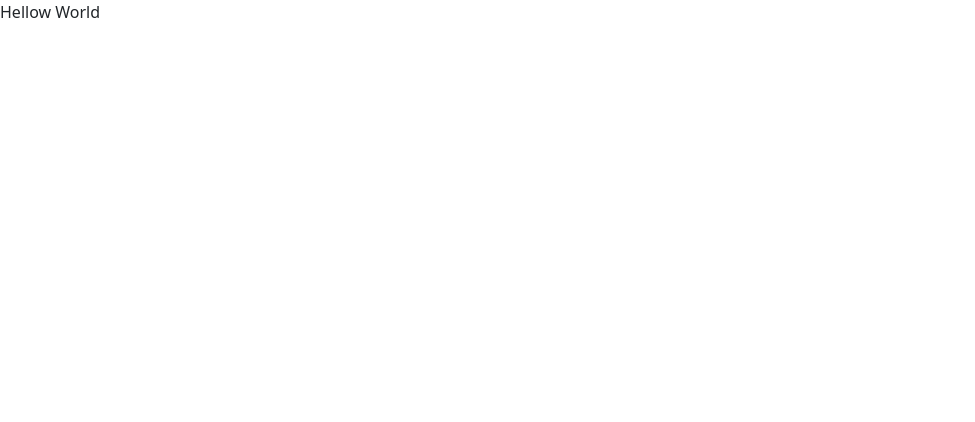
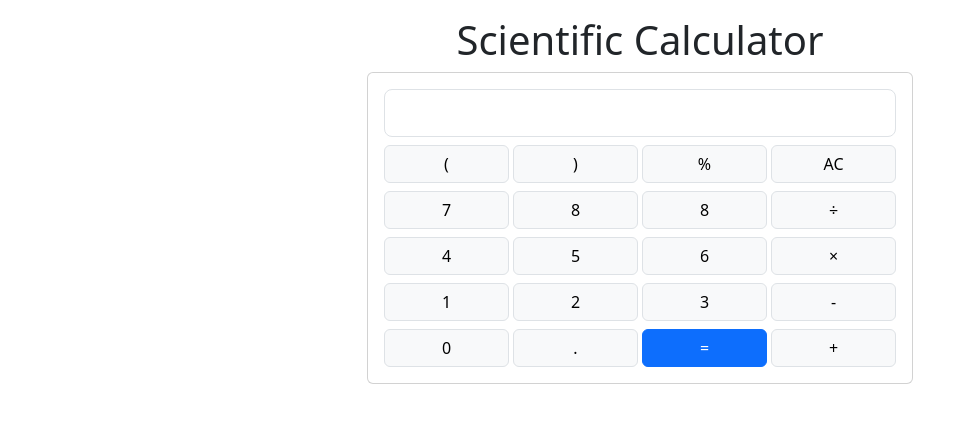
Before and after one commit to RahafJakmera/scientific-calculator, a plain HTML site: page src/index.html in a window 1280 px wide. Shown: the whole page, without its empty margins (0-975 px from the left). Drawn offline with nearby package versions, Linux system fonts and the light colour scheme.

Commit message:
basic buttons and input box

```diff
--- a/src/index.html
+++ b/src/index.html
@@ -7,7 +7,108 @@
     <link href="https://cdn.jsdelivr.net/npm/bootstrap@5.3.3/dist/css/bootstrap.min.css" rel="stylesheet" integrity="sha384-QWTKZyjpPEjISv5WaRU9OFeRpok6YctnYmDr5pNlyT2bRjXh0JMhjY6hW+ALEwIH" crossorigin="anonymous">
 </head>
 <body>
-    <div>Hellow World</div>
+    <div class="container">
+        <h1 class="text-center mt-3">Scientific Calculator</h1>
+        <div class="row">
+            <div class=" col-12 col-md-6 offset-md-3">
+                <div class="card">
+                    <div class="card-body">
+                        <input id="calc-display" readonly class="form-control form-control-lg" type="text"  aria-label=".form-control-lg example">
+                        <div class="row gx-1">
+
+                            <div class="col-3">
+                                <button type="button" class="btn btn-light w-100 mt-2 border">(</button>
+                            </div>
+
+                            <div class="col-3">
+                                <button type="button" class="btn btn-light w-100 mt-2 border">)</button>
+                            </div>
+
+                            <div class="col-3">
+                                <button type="button" class="btn btn-light w-100 mt-2 border">%</button>
+                            </div>
+
+                            <div class="col-3">
+                                <button type="button" class="btn btn-light w-100 mt-2 border">AC</button>
+                            </div>
+
+
+                            <div class="col-3">
+                                <button type="button" class="btn btn-light w-100 mt-2 border">7</button>
+                            </div>
+
+                            <div class="col-3">
+                                <button type="button" class="btn btn-light w-100 mt-2 border">8</button>
+                            </div>
+
+                            <div class="col-3">
+                                <button type="button" class="btn btn-light w-100 mt-2 border">8</button>
+                            </div>
+
+                            <div class="col-3">
+                                <button type="button" class="btn btn-light w-100 mt-2 border">÷</button>
+                            </div>
+
+
+                            <div class="col-3">
+                                <button type="button" class="btn btn-light w-100 mt-2 border">4</button>
+                            </div>
+
+                            <div class="col-3">
+                                <button type="button" class="btn btn-light w-100 mt-2 border">5</button>
+                            </div>
+
+                            <div class="col-3">
+                                <button type="button" class="btn btn-light w-100 mt-2 border">6</button>
+                            </div>
+
+                            <div class="col-3">
+                                <button type="button" class="btn btn-light w-100 mt-2 border">×</button>
+                            </div>
+
+
+                            <div class="col-3">
+                                <button type="button" class="btn btn-light w-100 mt-2 border">1</button>
+                            </div>
+
+                            <div class="col-3">
+                                <button type="button" class="btn btn-light w-100 mt-2 border">2</button>
+                            </div>
+
+                            <div class="col-3">
+                                <button type="button" class="btn btn-light w-100 mt-2 border">3</button>
+                            </div>
+
+                            <div class="col-3">
+                                <button type="button" class="btn btn-light w-100 mt-2 border">-</button>
+                            </div>
+
+
+                            <div class="col-3">
+                                <button type="button" class="btn btn-light w-100 mt-2 border">0</button>
+                            </div>
+
+                            <div class="col-3">
+                                <button type="button" class="btn btn-light w-100 mt-2 border">.</button>
+                            </div>
+
+                            <div class="col-3">
+                                <button type="button" class="btn btn-primary w-100 mt-2 border border-primary">=</button>
+                            </div>
+
+                            <div class="col-3">
+                                <button type="button" class="btn btn-light w-100 mt-2 border">+</button>
+                            </div>
+
+
+
+                        </div>
+                    </div>
+                </div>
+            </div>
+
+        </div>
+    </div>
 
 
 
```
